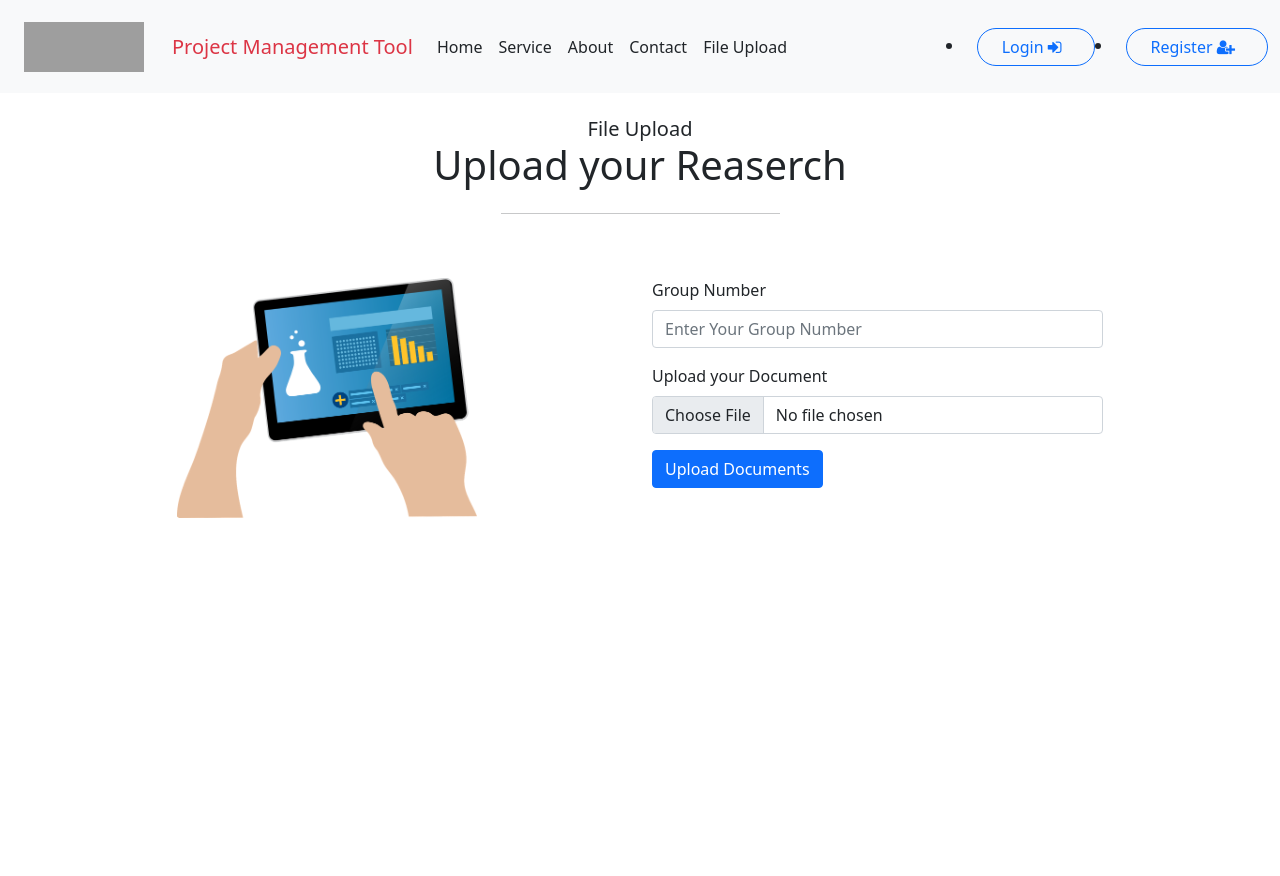
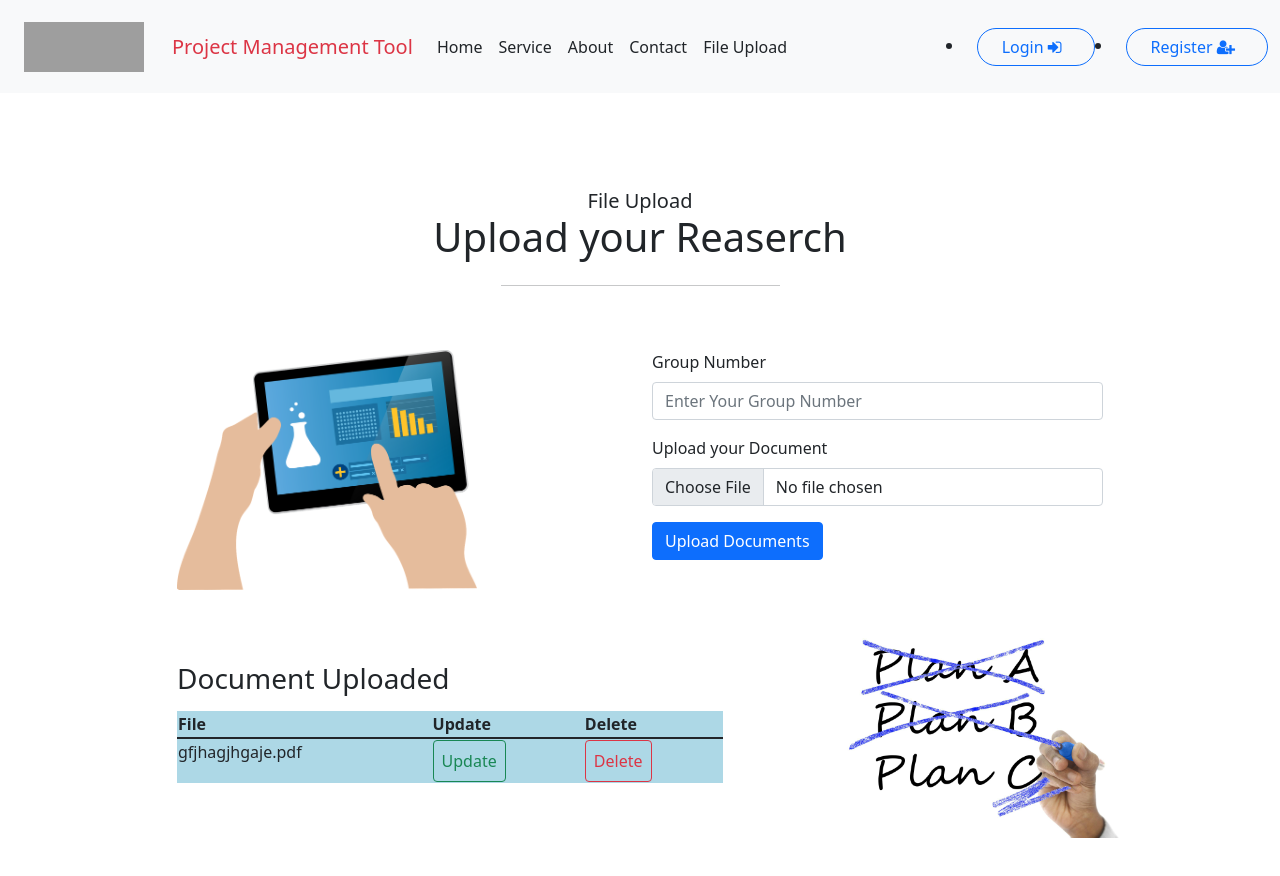
Before and after one commit to SandaliJayawickrama/AF_Project_Y3S1, a React (Create React App) app in the folder frontend/: page /fileupload in a window 1280 px wide. Shown: the top 876 px of the page. Before the commit the page ends 800 px from the top, so only its background shows below. Built offline with nearby package versions, Linux system fonts and the light colour scheme; grey boxes are pictures that could not be loaded.

Commit message:
Update/ delete UI upload file

```diff
--- a/frontend/src/Components/FileUpload/FileUpload.js
+++ b/frontend/src/Components/FileUpload/FileUpload.js
@@ -1,6 +1,7 @@
 import React, { useState } from 'react'
 import { NavLink } from 'react-router-dom'
 import img from './images/i1.png';
+import image from './images/i2.jpg';
 
 const FileUpload = () => {
 
@@ -8,7 +9,7 @@ const FileUpload = () => {
     return (
         <div>
             <section id="contact">
-                <div className='container my-4 '>
+                <div className='container my-5 py-5'>
                     <div className='row mb-5'>
                         <div className='col-12'>
                             <h3 className='fs-5 text-center mb-0'>File Upload</h3>
@@ -32,10 +33,34 @@ const FileUpload = () => {
                                     <label for="file" class="form-label">Upload your Document</label>
                                     <input name="file" class="form-control" id="file" rows="5" type='file' />
                                 </div>
-                                <button type="button" class="btn btn-primary">
+                                <button type="submit" class="btn btn-primary">
                                     Upload Documents
                                 </button>
                             </form>
+                        </div>
+                    </div>
+                    <div className='row mt-5'>
+                        <div className='col-md-1'>
+                        </div>
+                        <div className='col-md-6'>
+                            <h3 className='mt-4'>Document Uploaded</h3>
+                            <table className="table mt-3"  style={{backgroundColor: "#ADD8E6"}}>
+                                <thead>
+                                    <th>File</th>
+                                    <th>Update</th>
+                                    <th>Delete</th>
+                                </thead>
+                                <tbody>
+                                    <td>gfjhagjhgaje.pdf</td>
+                                    <td><button className='btn btn-outline-success'>Update</button></td>
+                                    <td><button className='btn btn-outline-danger'>Delete</button></td>
+                                </tbody>
+                            </table>
+                        </div>
+                        <div className='col-md-1'>
+                        </div>
+                        <div className='col-md-4'>
+                            <img src={image} alt="File Upload" width='300' />
                         </div>
                     </div>
                 </div>
```
Also changed, not shown: frontend/src/Components/FileUpload/images/i2.jpg (added).
